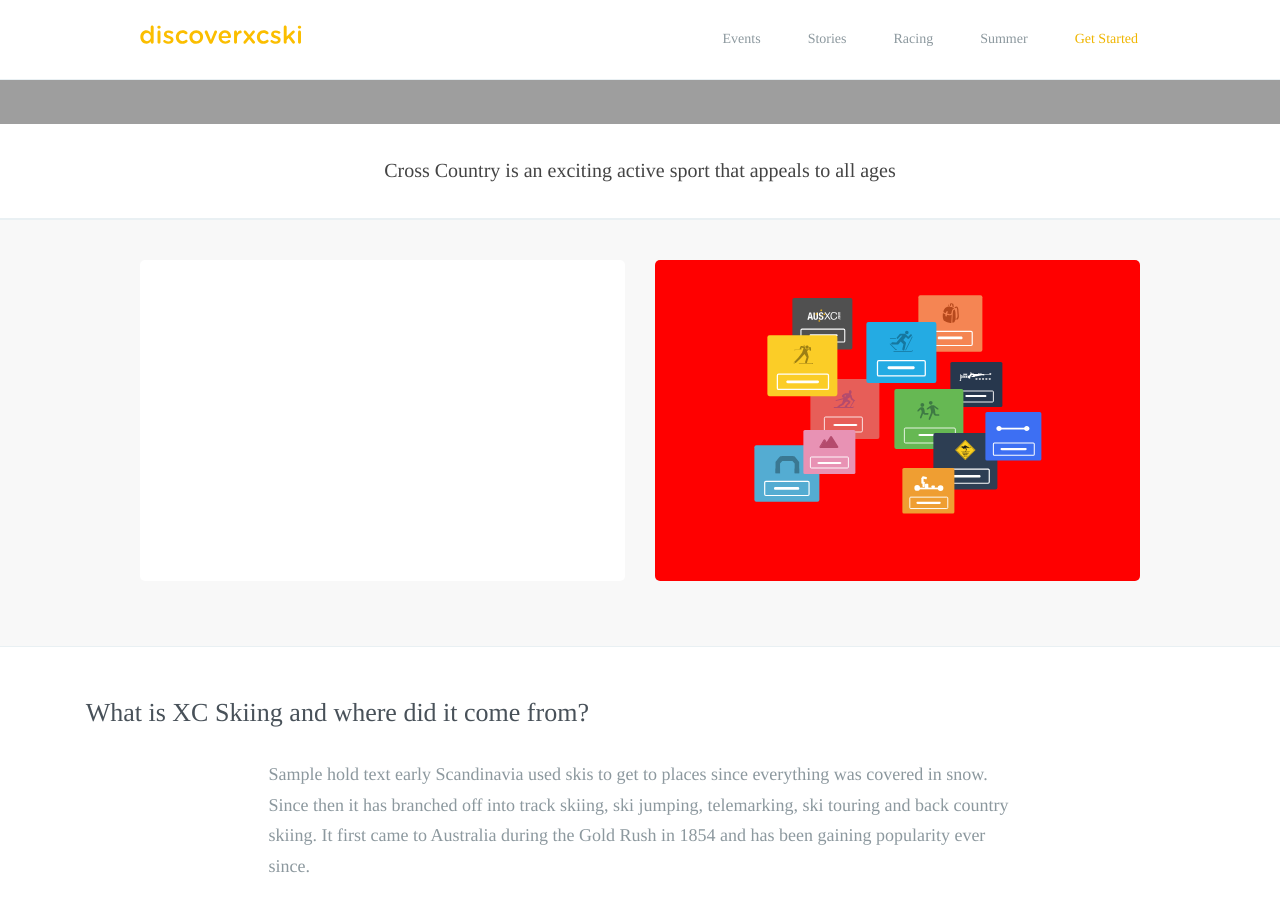
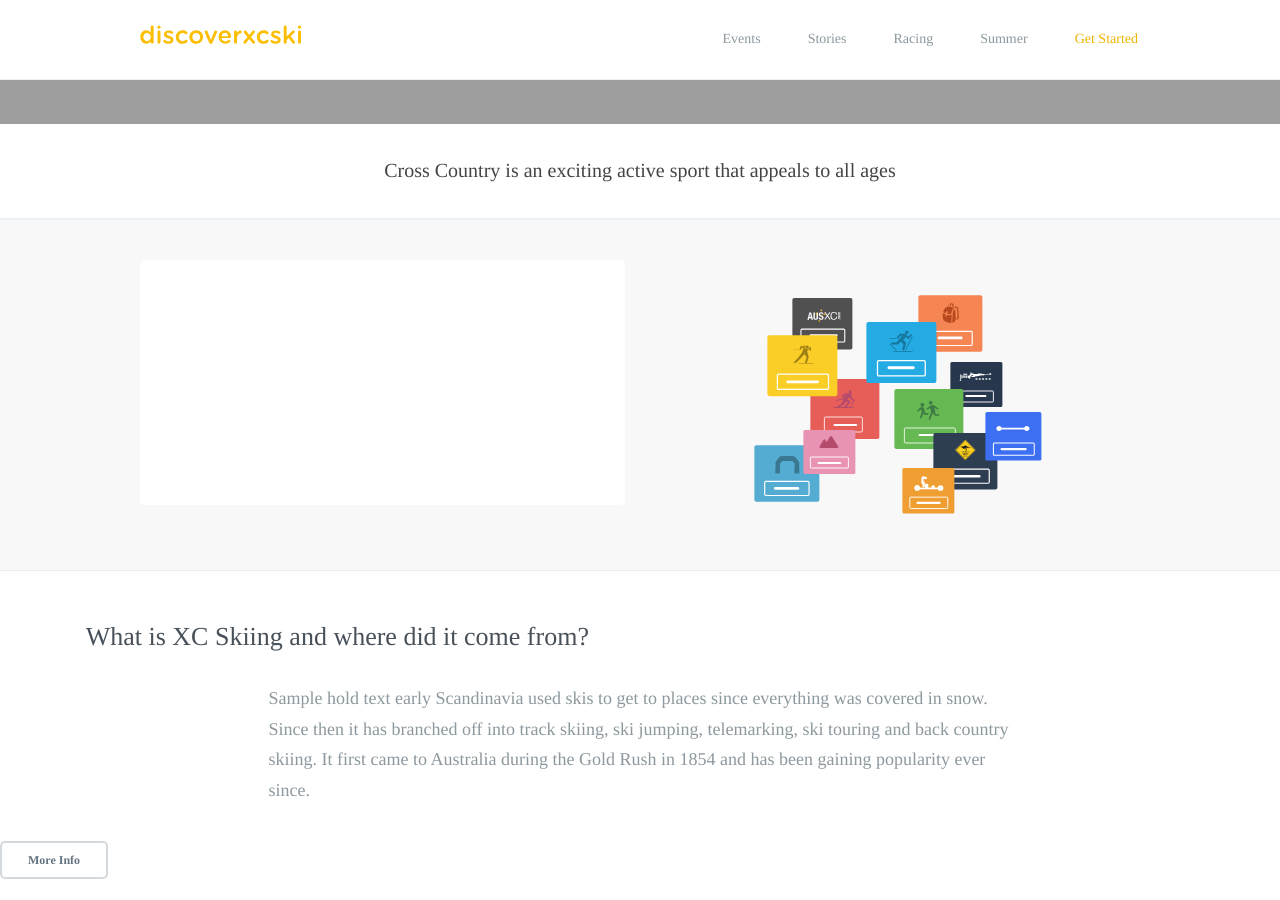
Before and after one commit to robcatto/robcatto.github.io, a Jekyll site: the page index.html, which Jekyll copies as it is, in a window 1280 px wide and 900 px high, scrolled down 916 px. Built offline with Jekyll 4.4.1, drawn with Linux system fonts in a browser that asks for light colours; some web fonts are replaced; Markdown is read by kramdown in place of the engine named in the settings.

Commit message:
Homepage Commit

```diff
--- a/index.html
+++ b/index.html
@@ -134,7 +134,7 @@
                                                 <div class="callout-card" style="
                                                 background-color: white;
                                                 background-size: cover;
-                                                min-height: 321px;
+                                                min-height: 245px;
                                                 ">
 
 
@@ -143,10 +143,10 @@
 
                         <div class="column two">
                                                 <div class="callout-card" style="
-                                                background-color: red;
+                                                background-color: transparent;
                                                 background-size: cover;
                                                 background-position: center;
-                                                min-height: 321px;
+                                                min-height: 245px;
                                                 ">
 
                                                 <svg width="288px" height="219px" viewBox="0 0 288 219" version="1.1" xmlns="http://www.w3.org/2000/svg" xmlns:xlink="http://www.w3.org/1999/xlink" xmlns:sketch="http://www.bohemiancoding.com/sketch/ns">
```
